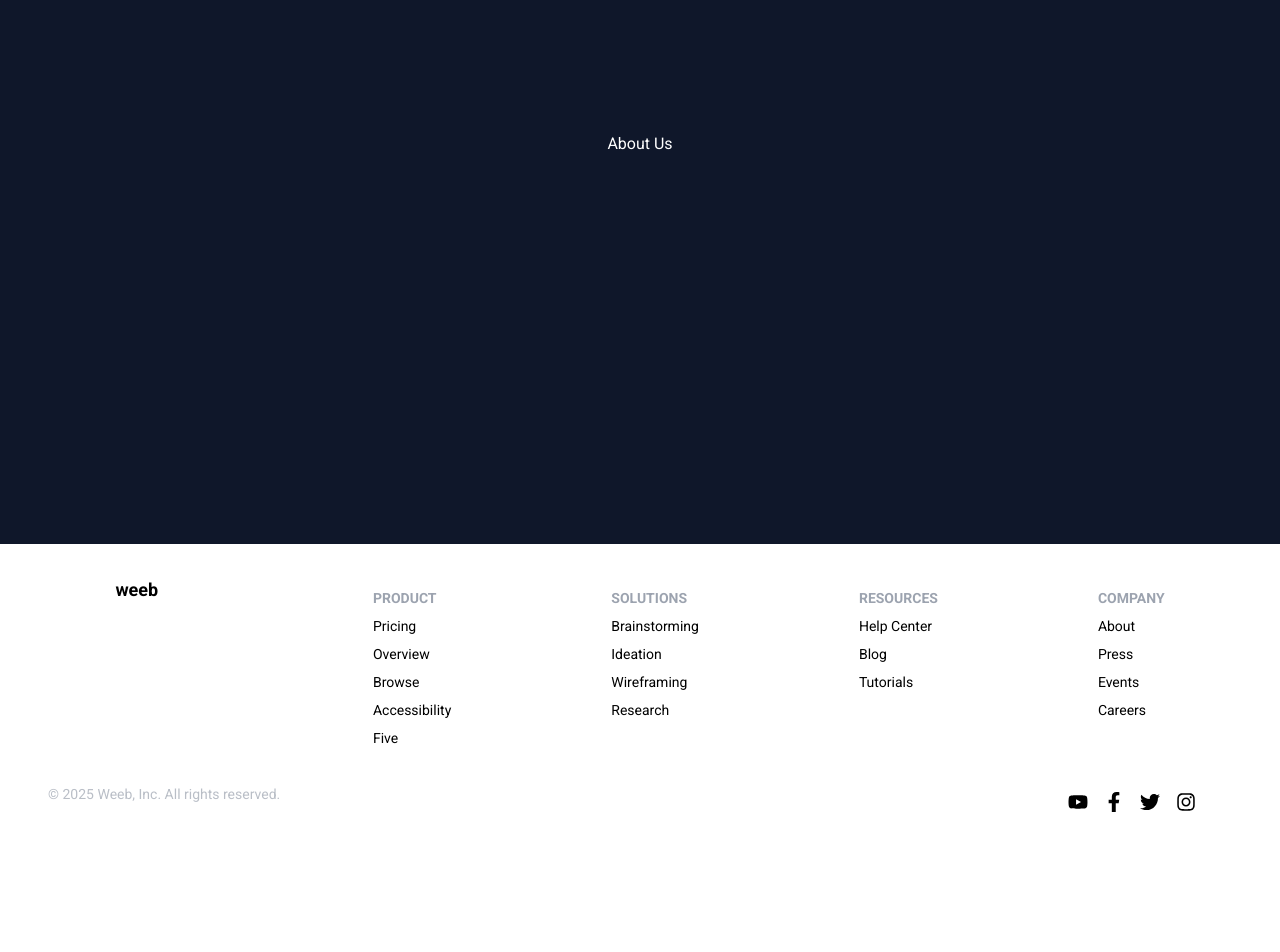
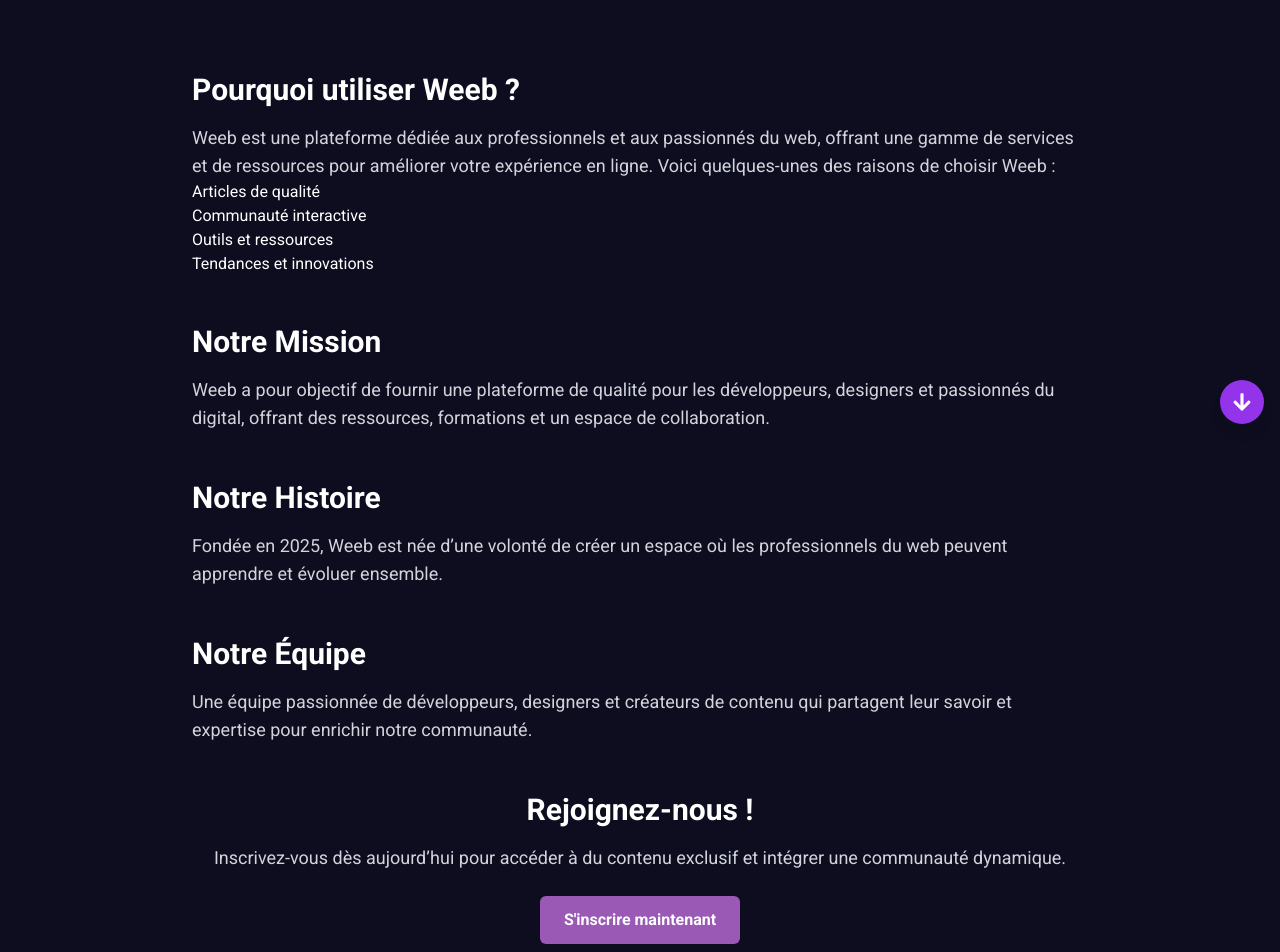
Before and after one commit to kenza15a/weeb_project_front, a React (Create React App) app: page /about in a window 1280 px wide. Shown: the part 360-1312 px from the top of the page. Before the commit the page ends 1204 px from the top, so only its background shows below. Built offline with nearby package versions, Linux system fonts and the light colour scheme.

Commit message:
authetification /all-display register login forms and scroll arrows

```diff
--- a/src/App.js
+++ b/src/App.js
@@ -5,13 +5,17 @@
 import HomePage from "./pages/HomePage/HomePage";
 import Footer from "./components/Footer/Footer";
 import ContactPage from "./pages/HomePage/CotactPage/ContactPage";
+import Authentication from "./pages/Authentication/Authentication";
+import About from "./pages/About/About";
+import ScrollButtons from "./components/ScrollButton/ScrollButton";
+
 
 //testing routes
 //const Home = () => <div className="bg-main h-screen text-white flex justify-center items-center">Home Page</div>;
-const About = () => <div className="bg-main h-screen text-white flex justify-center items-center">About Us</div>;
+//const About = () => <div className="bg-main h-screen text-white flex justify-center items-center">About Us</div>;
 //const Contact = () => <div className="bg-main h-screen text-white flex justify-center items-center">Contact Page</div>;
-const Login = () => <div className="bg-main h-screen text-white flex justify-center items-center">Login Page</div>;
-const Signup = () => <div className="bg-main h-screen text-white flex justify-center items-center">Sign Up Page</div>;
+//const Login = () => <div className="bg-main h-screen text-white flex justify-center items-center">Login Page</div>;
+//const Signup = () => <div className="bg-main h-screen text-white flex justify-center items-center">Sign Up Page</div>;
 
 function App() {
   return (
@@ -21,10 +25,11 @@
         <Route path="/" element={<HomePage />} />
         <Route path="/about" element={<About />} />
         <Route path="/contact" element={<ContactPage />} />
-        <Route path="/login" element={<Login />} />
-        <Route path="/signup" element={<Signup />} />
+        <Route path="/login" element={<Authentication loginState="login" />} />
+        <Route path="/signup" element={<Authentication loginState="register" />} />
       </Routes>
       <Footer />
+      <ScrollButtons />
     </Router>
 
   );
--- /dev/null
+++ b/src/components/Authentication/LoginForm.jsx
@@ -0,0 +1,62 @@
+import React, { useState } from "react";
+import Button from "../Button/Button";
+import Input from "../Form/Input/Input";
+import { Link } from "react-router-dom";
+
+const LoginForm = () => {
+  const [formData, setFormData] = useState({
+    email: "",
+    passWord: "",
+  });
+  const handleChange = (e) => {
+    setFormData({ ...formData, [e.target.name]: e.target.value });
+  };
+
+  const handleSubmit = (e) => {
+    e.preventDefault();
+    console.log("Form submitted", formData);
+  };
+
+  return (
+    <section className="my-10 flex flex-col items-center justify-center">
+      <h1 className="text-4xl font-bold text-center text-white">
+        Se connecter
+      </h1>
+      <form
+        onSubmit={handleSubmit}
+        className="max-w-lg mt-12 md:w-[40vw] lg:w-[30vw]  flex flex-col gap-y-6 items-center "
+      >
+        <Input
+          label="Email"
+          type="email"
+          name="email"
+          value={formData.email}
+          onChange={handleChange}
+        />
+        <Input
+          label="Password "
+          type="password"
+          name="passWord"
+          value={formData.passWord}
+          onChange={handleChange}
+        />
+        <Button
+          text="Se connecter"
+          type="submit"
+          className="!max-w-max !mx-auto"
+        />
+      </form>
+      <div className="px-6 flex flex-col items-center gap-y-4 mt-10 text-white">
+        <p className="text-md font-bold">Mot de passe oublié ?</p>
+        <p className="text-center">
+          Vous n’avez pas de compte ? Vous pouvez en{" "}
+          <Link to="/signup" className="underline">
+            créer un
+          </Link>
+        </p>
+      </div>
+    </section>
+  );
+};
+
+export default LoginForm;
--- /dev/null
+++ b/src/components/Authentication/RegisterForm.jsx
@@ -0,0 +1,60 @@
+import React, { useState } from "react";
+import Button from "../Button/Button";
+import Input from "../Form/Input/Input";
+import { Link } from "react-router-dom";
+
+const RegisterForm = () => {
+  const [formData, setFormData] = useState({
+    email: "",
+    passWord: "",
+  });
+  const handleChange = (e) => {
+    setFormData({ ...formData, [e.target.name]: e.target.value });
+  };
+
+  const handleSubmit = (e) => {
+    e.preventDefault();
+    console.log("Form submitted", formData);
+  };
+
+  return (
+    <section className="my-10 flex flex-col items-center justify-center">
+      <h1 className="text-4xl font-bold text-center text-white">
+        Créer un compte
+      </h1>
+      <form
+        onSubmit={handleSubmit}
+        className="max-w-lg mt-12 md:w-[40vw] lg:w-[30vw]  flex flex-col gap-y-6 items-center "
+      >
+        <Input
+          label="Email"
+          type="email"
+          name="email"
+          placeholder="Email"
+          onChange={handleChange}
+        />
+        <Input
+          label="Password "
+          type="password"
+          name="passWord"
+          placeholder="Mot de passe"
+          onChange={handleChange}
+        />
+        <Input
+          label="Confirmer le mot de passe"
+          type="password"
+          name="confirmPassWord"
+          placeholder="Confirmer le mot de passe"
+          onChange={handleChange}
+        />
+        <Button
+          className="!max-w-max !mx-auto"
+          text="Créer mon compte"
+          type="submit"
+        />
+      </form>
+    </section>
+  );
+};
+
+export default RegisterForm;
--- a/src/components/Contact/ContactForm/ContactForm.jsx
+++ b/src/components/Contact/ContactForm/ContactForm.jsx
@@ -7,6 +7,7 @@
   const [formData, setFormData] = useState({
     nom: "",
     prenom: "",
+    email: "",
     phoneNumber: "",
     message: "",
   });
--- /dev/null
+++ b/src/components/ScrollButton/ScrollButton.jsx
@@ -0,0 +1,50 @@
+import React, { useEffect, useState } from "react";
+import { FaArrowUp, FaArrowDown } from "react-icons/fa";
+
+const ScrollButtons = () => {
+  const [showScroll, setShowScroll] = useState(false);
+
+  useEffect(() => {
+    const checkScrollTop = () => {
+      if (!showScroll && window.scrollY > 100) {
+        setShowScroll(true);
+      } else if (showScroll && window.scrollY <= 100) {
+        setShowScroll(false);
+      }
+    };
+    window.addEventListener("scroll", checkScrollTop);
+    return () => window.removeEventListener("scroll", checkScrollTop);
+  }, [showScroll]);
+
+  const scrollToTop = () => {
+    window.scrollTo({ top: 0, behavior: "smooth" });
+  };
+
+  const scrollToBottom = () => {
+    window.scrollTo({
+      top: document.documentElement.scrollHeight,
+      behavior: "smooth",
+    });
+  };
+
+  return (
+    <div className="fixed bottom-4 right-4 flex flex-col space-y-2">
+      <button
+        onClick={scrollToTop}
+        className={`p-3 bg-purple-600  text-white rounded-full shadow-lg transition-all hover:bg-purple-700 ${
+          showScroll ? "opacity-40" : "opacity-0"
+        }`}
+      >
+        <FaArrowUp size={20} />
+      </button>
+      <button
+        onClick={scrollToBottom}
+        className="p-3 bg-purple-600 text-white rounded-full shadow-lg transition-all hover:bg-purple-700"
+      >
+        <FaArrowDown size={20} />
+      </button>
+    </div>
+  );
+};
+
+export default ScrollButtons;
--- /dev/null
+++ b/src/pages/About/About.jsx
@@ -0,0 +1,114 @@
+import React from "react";
+import { motion } from "framer-motion";
+import Hero from "../../components/Home/Hero/Hero";
+import Button from "../../components/Button/Button";
+
+const About = () => {
+  return (
+    <div className="bg-[#0D0D1F] text-white min-h-screen p-8">
+      {/* Section Hero - Introduction */}
+      <Hero
+        title="Bienvenue sur Weeb :
+        La Plateforme des Passionnés du Web"
+        description={`Le monde du web évolue constamment, et nous sommes là pour vous guider à travers ses tendances, technologies et meilleures pratiques.
+        Que vous soyez développeur, designer ou passionné du digital, Weeb vous offre du contenu de qualité pour rester à la pointe.\n
+       `}
+
+        //displayButton={true}
+      />
+      <div className="max-w-4xl mx-auto mt-12">
+        <motion.h2
+          className="text-3xl font-semibold text-white mb-4"
+          initial={{ x: -100, opacity: 0 }}
+          animate={{ x: 0, opacity: 1 }}
+          transition={{ duration: 1 }}
+        >
+          Pourquoi utiliser Weeb ?
+        </motion.h2>
+        <p className="text-lg text-gray-300">
+          Weeb est une plateforme dédiée aux professionnels et aux passionnés du
+          web, offrant une gamme de services et de ressources pour améliorer
+          votre expérience en ligne. Voici quelques-unes des raisons de choisir
+          Weeb :
+        </p>
+        <ul>
+          <li>Articles de qualité</li>
+          <li>Communauté interactive</li>
+          <li>Outils et ressources</li>
+          <li>Tendances et innovations</li>
+        </ul>
+      </div>
+      {/* Section Mission */}
+      <div className="max-w-4xl mx-auto mt-12">
+        <motion.h2
+          className="text-3xl font-semibold text-white mb-4"
+          initial={{ x: -100, opacity: 0 }}
+          animate={{ x: 0, opacity: 1 }}
+          transition={{ duration: 1 }}
+        >
+          Notre Mission
+        </motion.h2>
+        <p className="text-lg text-gray-300">
+          Weeb a pour objectif de fournir une plateforme de qualité pour les
+          développeurs, designers et passionnés du digital, offrant des
+          ressources, formations et un espace de collaboration.
+        </p>
+      </div>
+
+      {/* Section Histoire */}
+      <div className="max-w-4xl mx-auto mt-12">
+        <motion.h2
+          className="text-3xl font-semibold text-white mb-4"
+          initial={{ x: -100, opacity: 0 }}
+          animate={{ x: 0, opacity: 1 }}
+          transition={{ duration: 1 }}
+        >
+          Notre Histoire
+        </motion.h2>
+        <p className="text-lg text-gray-300">
+          Fondée en 2025, Weeb est née d’une volonté de créer un espace où les
+          professionnels du web peuvent apprendre et évoluer ensemble.
+        </p>
+      </div>
+
+      {/* Section Équipe */}
+      <div className="max-w-4xl mx-auto mt-12">
+        <motion.h2
+          className="text-3xl font-semibold text-white mb-4"
+          initial={{ x: -100, opacity: 0 }}
+          animate={{ x: 0, opacity: 1 }}
+          transition={{ duration: 1 }}
+        >
+          Notre Équipe
+        </motion.h2>
+        <p className="text-lg text-gray-300">
+          Une équipe passionnée de développeurs, designers et créateurs de
+          contenu qui partagent leur savoir et expertise pour enrichir notre
+          communauté.
+        </p>
+      </div>
+
+      {/* Section Rejoindre la communauté */}
+      <div className="max-w-4xl mx-auto mt-12 text-center">
+        <motion.h2
+          className="text-3xl font-semibold text-white mb-4"
+          initial={{ x: -100, opacity: 0 }}
+          animate={{ x: 0, opacity: 1 }}
+          transition={{ duration: 1 }}
+        >
+          Rejoignez-nous !
+        </motion.h2>
+        <p className="text-lg text-gray-300 mb-6">
+          Inscrivez-vous dès aujourd’hui pour accéder à du contenu exclusif et
+          intégrer une communauté dynamique.
+        </p>
+        <Button
+          className="bg-[#9B59B6] px-6 py-3 text-white rounded-lg hover:bg-[#8E44AD] transition"
+          text=" S'inscrire maintenant"
+        />
+      </div>
+    </div>
+  );
+};
+
+export default About;
--- /dev/null
+++ b/src/pages/Authentication/Authentication.jsx
@@ -0,0 +1,13 @@
+import React from "react";
+import LoginForm from "../../components/Authentication/LoginForm";
+import RegisterForm from "../../components/Authentication/RegisterForm";
+
+const Authentication = ({ loginState, className, ...props }) => {
+  return (
+    <main className="bg-main flex-grow w-full justify-center items-center py-6">
+      {loginState === "login" ? <LoginForm /> : <RegisterForm />}
+    </main>
+  );
+};
+
+export default Authentication;
```
